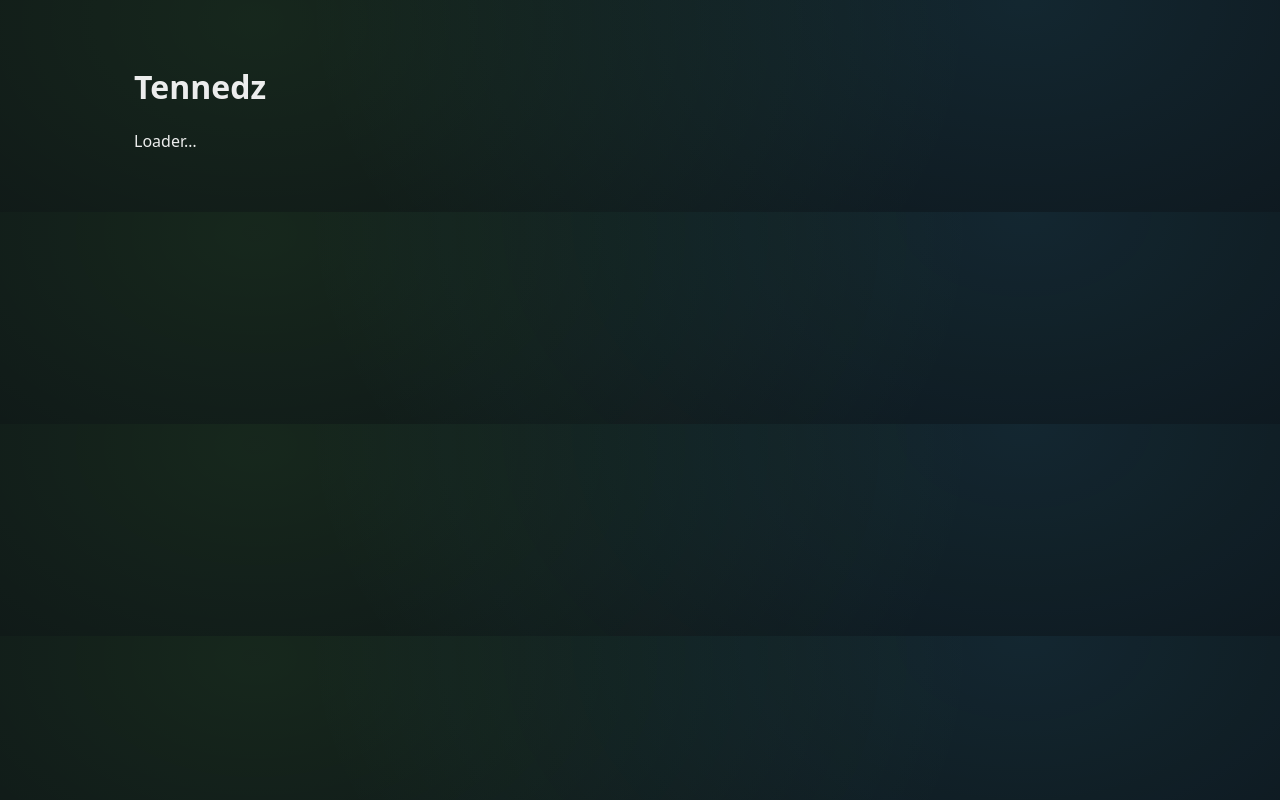
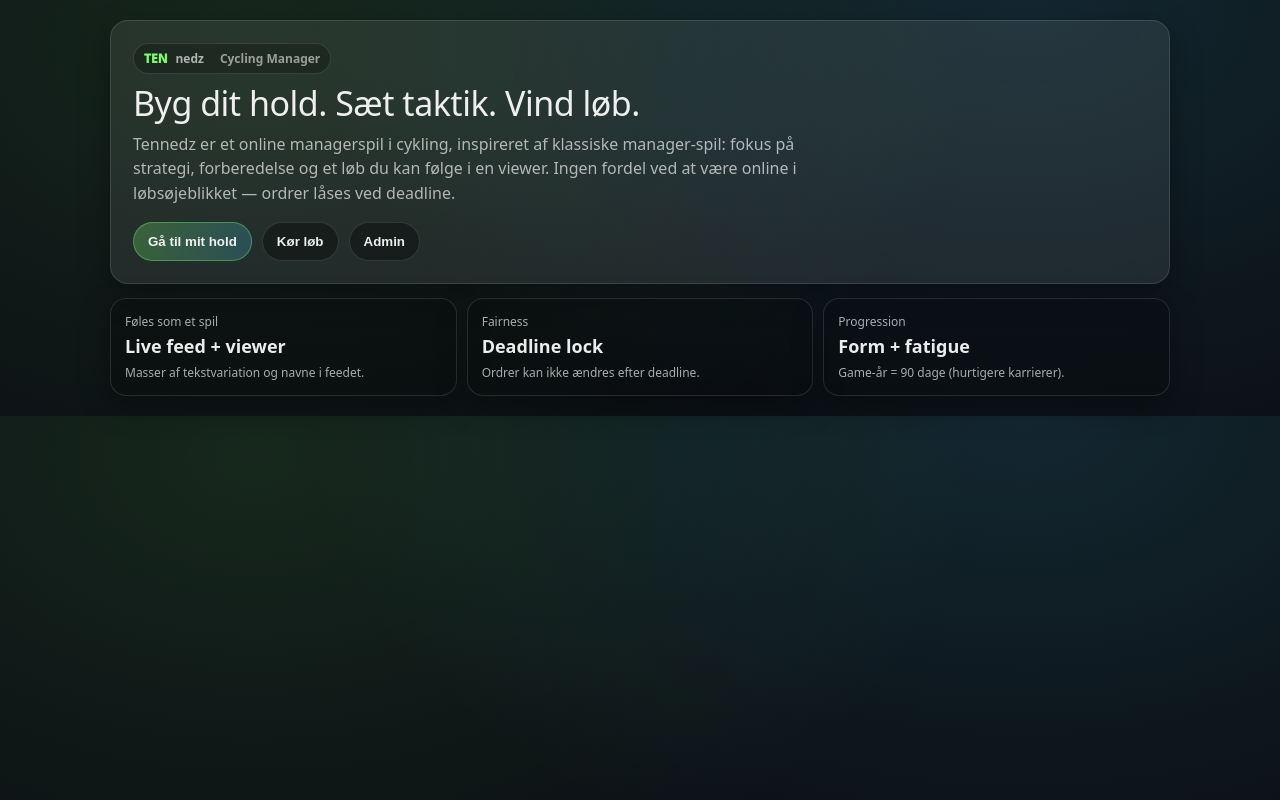
Before and after one commit to davidkvistgaard/Tennedz, a Next.js app: page / in a window 1280 px wide. Before the commit this address had no page. Built offline with nearby package versions, Linux system fonts and the light colour scheme.

Commit message:
Update page.js

```diff
--- a/app/page.js
+++ b/app/page.js
@@ -1,19 +1,58 @@
 "use client";
 
-import { useEffect } from "react";
-import { useRouter } from "next/navigation";
+import Link from "next/link";
+import SmallButton from "./components/SmallButton";
 
 export default function Home() {
-  const router = useRouter();
+  return (
+    <main style={{ display: "grid", gap: 14 }}>
+      <div className="card" style={{ padding: 22 }}>
+        <div className="badge" style={{ marginBottom: 12 }}>
+          <span style={{ color: "var(--accent)", fontWeight: 1000 }}>TEN</span>
+          <span style={{ color: "var(--muted)" }}>nedz</span>
+          <span style={{ marginLeft: 8, opacity: 0.85 }}>Cycling Manager</span>
+        </div>
 
-  useEffect(() => {
-    router.replace("/team");
-  }, [router]);
+        <div className="h1" style={{ fontSize: 34, lineHeight: 1.05 }}>
+          Byg dit hold. Sæt taktik. Vind løb.
+        </div>
 
-  return (
-    <main style={{ padding: 24, fontFamily: "system-ui, sans-serif" }}>
-      <h1>Tennedz</h1>
-      <p>Loader…</p>
+        <p style={{ color: "var(--muted)", maxWidth: 720, marginTop: 10, lineHeight: 1.55 }}>
+          Tennedz er et online managerspil i cykling, inspireret af klassiske manager-spil:
+          fokus på strategi, forberedelse og et løb du kan følge i en viewer. Ingen fordel ved at være online
+          i løbsøjeblikket — ordrer låses ved deadline.
+        </p>
+
+        <div style={{ display: "flex", gap: 10, flexWrap: "wrap", marginTop: 14 }}>
+          <Link href="/team" style={{ textDecoration: "none" }}>
+            <SmallButton className="primary">Gå til mit hold</SmallButton>
+          </Link>
+          <Link href="/team/run" style={{ textDecoration: "none" }}>
+            <SmallButton>Kør løb</SmallButton>
+          </Link>
+          <Link href="/admin" style={{ textDecoration: "none" }}>
+            <SmallButton>Admin</SmallButton>
+          </Link>
+        </div>
+      </div>
+
+      <div className="kpi">
+        <div className="k card" style={{ padding: 14 }}>
+          <div className="small">Føles som et spil</div>
+          <b>Live feed + viewer</b>
+          <div className="small" style={{ marginTop: 6 }}>Masser af tekstvariation og navne i feedet.</div>
+        </div>
+        <div className="k card" style={{ padding: 14 }}>
+          <div className="small">Fairness</div>
+          <b>Deadline lock</b>
+          <div className="small" style={{ marginTop: 6 }}>Ordrer kan ikke ændres efter deadline.</div>
+        </div>
+        <div className="k card" style={{ padding: 14 }}>
+          <div className="small">Progression</div>
+          <b>Form + fatigue</b>
+          <div className="small" style={{ marginTop: 6 }}>Game-år = 90 dage (hurtigere karrierer).</div>
+        </div>
+      </div>
     </main>
   );
 }
```
